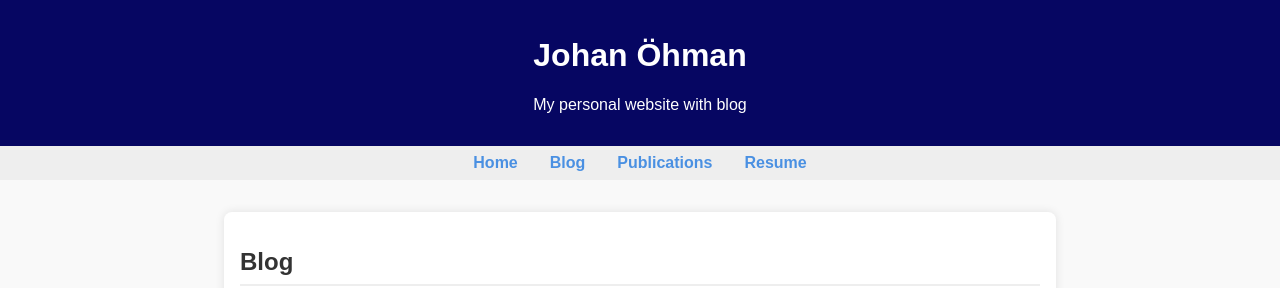
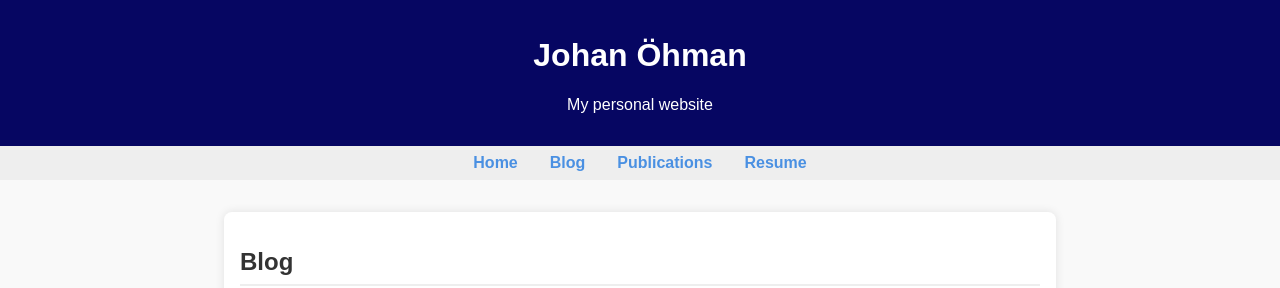
Before and after one commit to hyllevask/hyllevask.github.io, a Jekyll site: the page built from blog.md, in a window 1280 px wide. Shown: the top 288 px of the page. Built offline with Jekyll 4.4.1, drawn with Linux system fonts in a browser that asks for light colours.

Commit message:
Update _config.yml

```diff
--- a/_config.yml
+++ b/_config.yml
@@ -1,4 +1,4 @@
 title: Johan Öhman
-description: My personal website with blog
+description: My personal website
 theme: null
 markdown: kramdown
```
